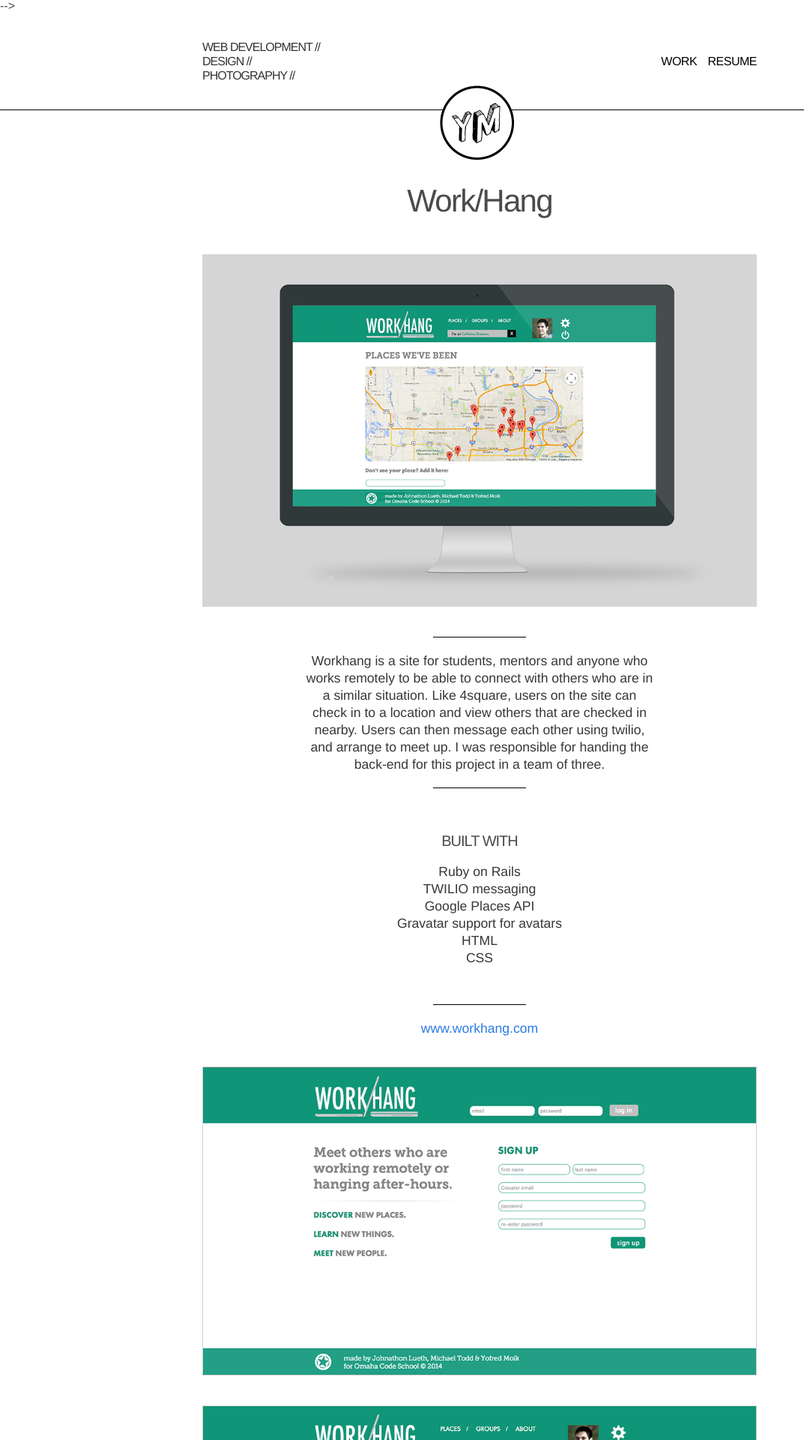
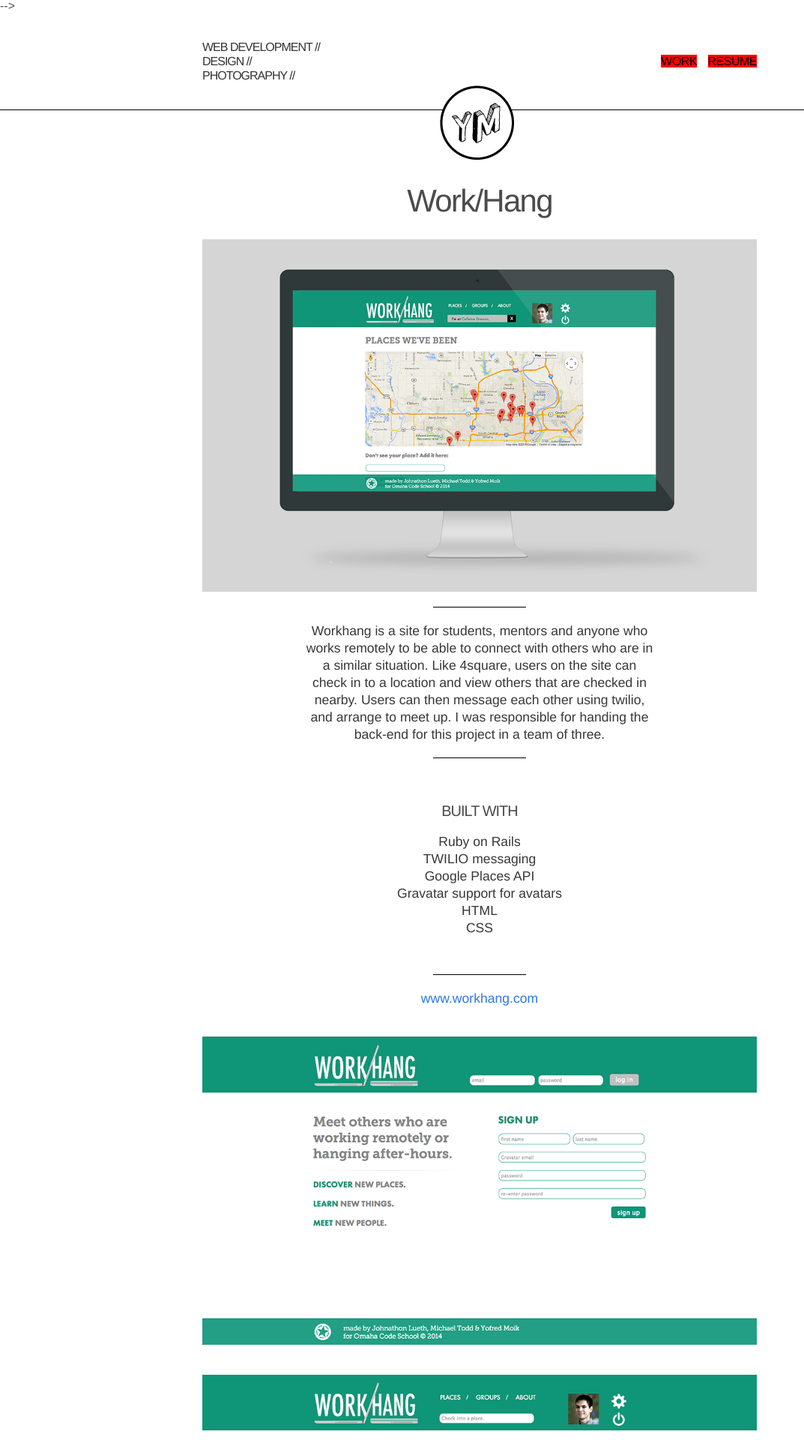
Before and after one commit to yofred/yofred.github.io, a Jekyll site: the page built from workhang/index.html, in a window 1280 px wide. Shown: the top 1920 px of the page at 75% size, without its empty margins (0-1073 px from the left). Built offline with Jekyll 4.4.1, drawn with Linux system fonts in a browser that asks for light colours; nearby versions of some CDN libraries.

Commit message:
messing around

```diff
--- a/_includes/head.html
+++ b/_includes/head.html
@@ -15,12 +15,6 @@
     <!-- Javascript -->
     <script src="/js/jquery-2.1.0.min.js" type="text/javascript" charset="utf-8"></script>
     <script src="/js/yavascript.js" type="text/javascript" charset="utf-8"></script>
-
-    <script type="text/javascript">
-    	$(document).ready(function() {
-    		$(".fancybox").fancybox();
-    	});
-    </script>
 
 
     <!-- Fancybox stuff -->
--- a/_includes/header.html
+++ b/_includes/header.html
@@ -2,7 +2,6 @@
 
   <div class="wrap">
 
-    <!-- <a class="site-title" href="{{ site.baseurl }}">{{ site.name }}</a> -->
     <div class="site-title">
       <h6>WEB DEVELOPMENT //</h6>
       <h6>DESIGN //</h6>
@@ -27,9 +26,9 @@
           <a class="page-link" href="{{ page.url | prepend: site.baseurl }}">{{ page.title }}</a>
         {% endfor %} -->
 
-          <a class="page-link" href="/">WORK</a>
+          <a class="page-link" id="work-button" href="/">WORK</a>
           <!-- <a class="page-link" href="/life/">LIFE</a>          -->
-          <a class="page-link" href="/resume/">RESUME</a>
+          <a class="page-link" id="resume-button" href="/resume/">RESUME</a>
       </div>
     </nav>
 
--- a/css/main.css
+++ b/css/main.css
@@ -1,3 +1,15 @@
+#work-button{
+  width:100px;
+  background-color:red;
+  height:50px;
+}
+
+#resume-button{
+  width:100px;
+  background-color:red;
+  height:50px;
+}
+
 
 /*PAGES -------------------------------------*/
 
@@ -62,6 +74,7 @@
 * {
   margin: 0;
   padding: 0;
+/*  transition: all 1s ease;*/
 }
 
 html, body { height: 100%; }
--- a/js/yavascript.js
+++ b/js/yavascript.js
@@ -1,4 +1,8 @@
 $(document).ready(function(){
+
+  $("#resume").hide();
+  $(".fancybox").fancybox();
+
 
   $('.hover').hover(function(){
       $(this).addClass('flip');
--- a/workhang/index.html
+++ b/workhang/index.html
@@ -4,7 +4,7 @@
 permalink: /workhang/
 ---
 
-<img src="/images/workhang-main.png" alt="site logo" />
+<a class="fancybox" rel="group" href="/images/workhang-main.png"><img src="/images/workhang-main.png" alt="workhang screenshot" /></a>
 
 <div class="seperator-banner large-2 medium-3 small-6 large-centered small-centered columns"></div>
 
@@ -36,9 +36,11 @@
   <p><a href="http://workhang.com">www.workhang.com</a></p>
 </div>
 
-<img src="/images/workhang-1.png" alt="site logo" class="border" />
-<img src="/images/workhang-2.png" alt="site logo" class="border" />
-<img src="/images/workhang-3.png" alt="site logo" class="border" />
-<img src="/images/workhang-4.png" alt="site logo" class="border" />
-<img src="/images/workhang-5.png" alt="site logo" class="border" />
-<img src="/images/workhang-6.png" alt="site logo" class="border" />
+<div class="gallery">
+  <a class="fancybox" rel="group" href="/images/workhang-1.png"><img src="/images/workhang-1.png" alt="workhang screenshot" /></a>
+  <a class="fancybox" rel="group" href="/images/workhang-2.png"><img src="/images/workhang-2.png" alt="workhang screenshot" /></a>
+  <a class="fancybox" rel="group" href="/images/workhang-3.png"><img src="/images/workhang-3.png" alt="workhang screenshot" /></a>
+  <a class="fancybox" rel="group" href="/images/workhang-4.png"><img src="/images/workhang-4.png" alt="workhang screenshot" /></a>
+  <a class="fancybox" rel="group" href="/images/workhang-5.png"><img src="/images/workhang-5.png" alt="workhang screenshot" /></a>
+  <a class="fancybox" rel="group" href="/images/workhang-6.png"><img src="/images/workhang-6.png" alt="workhang screenshot" /></a>
+</div>
```
Also changed, not shown: index.html (+9 -1 lines).
